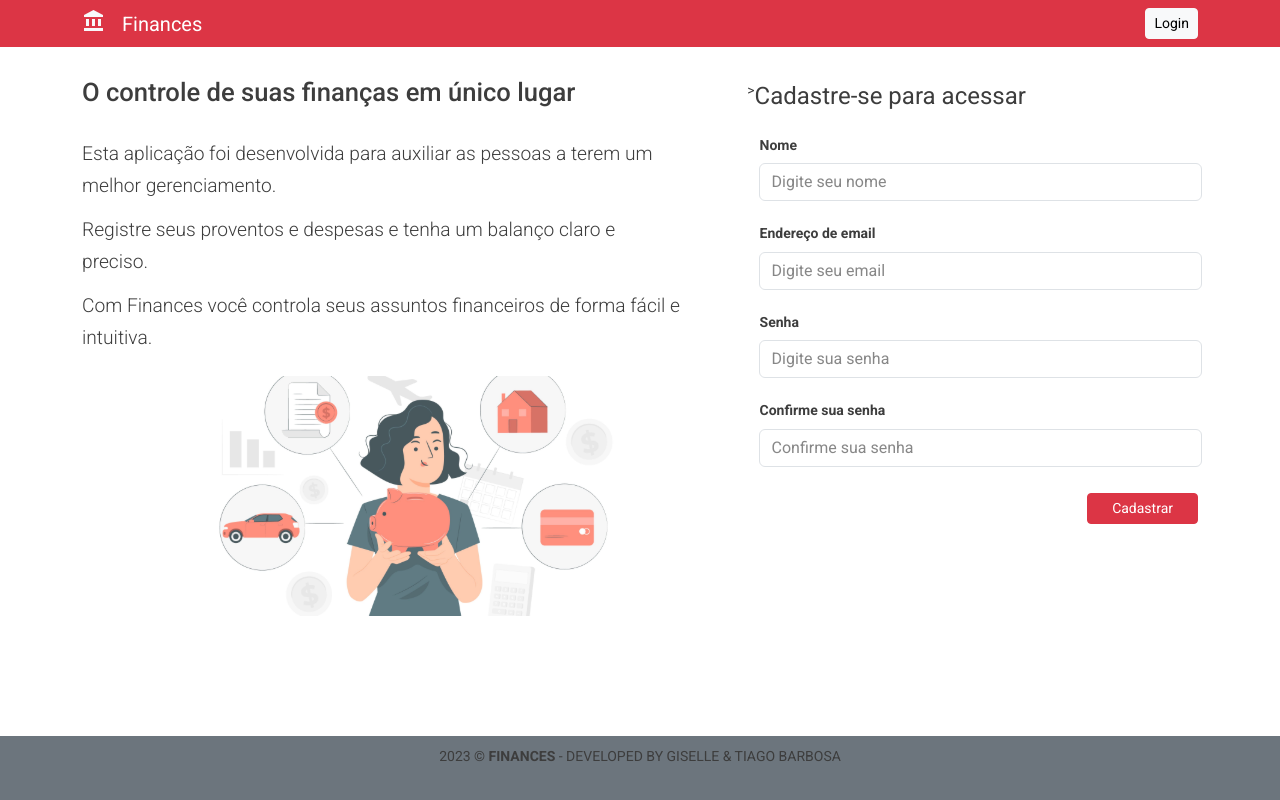
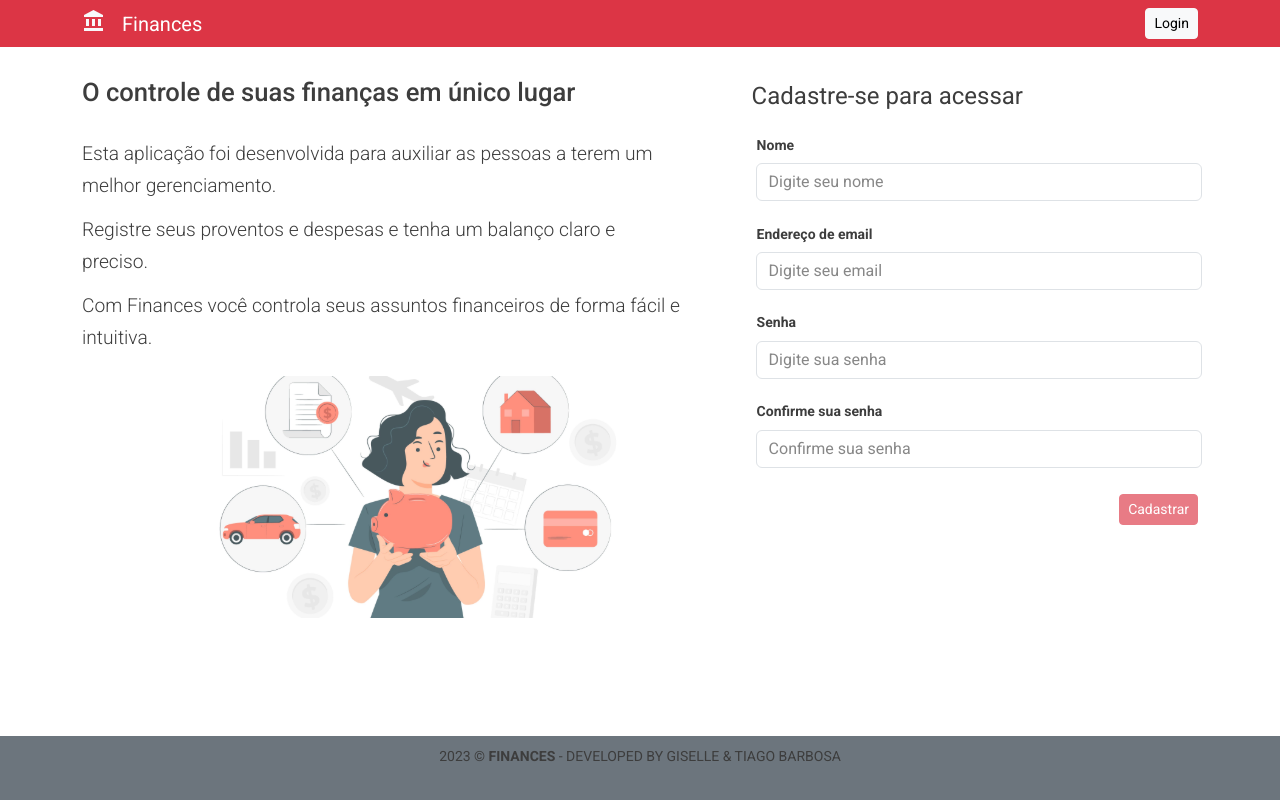
Before and after one commit to GiselleBarbosa/angular-app-finances, an Angular app: page /home in a window 1280 px wide. Built offline with nearby package versions, Linux system fonts and the light colour scheme.

Commit message:
setting validation form

```diff
--- a/src/app/components/pages/form-home/form-home.component.html
+++ b/src/app/components/pages/form-home/form-home.component.html
@@ -1,26 +1,27 @@
-
 <h1>Cadastre-se para acessar </h1>
 
-  <form class="form">
+<form class="form" [formGroup]="formulario" (ngSubmit)="onSubmit()">
   <div class="form-group">
     <label for="name"><strong>Nome</strong></label>
-      <input type="name" class="form-control m-1" id="name" placeholder="Digite seu nome">
+    <input type="name" class="form-control m-1" id="name" placeholder="Digite seu nome" formControlName="name" required>
   </div>
 
   <div class="form-group">
     <label for="email"><strong>Endereço de email</strong></label>
-      <input type="email" class="form-control m-1" placeholder="Digite seu email">
+    <input type="email" class="form-control m-1" placeholder="Digite seu email" formControlName="email">
   </div>
 
   <div class="form-group">
     <label for="password"><strong>Senha</strong></label>
-      <input type="password" class="form-control m-1"  placeholder="Digite sua senha">
+    <input type="password" class="form-control m-1" placeholder="Digite sua senha" formControlName="password">
   </div>
 
   <div class="form-group">
     <label for="password"><strong>Confirme sua senha</strong></label>
-      <input type="password" class="form-control m-1 mb-3" id="confirm-password" placeholder="Confirme sua senha">
+    <input type="password" class="form-control m-1 mb-3" id="passwordConfirm" placeholder="Confirme sua senha"
+      formControlName="passwordConfirm">
   </div>
 
-    <button type="submit" class="btn btn-danger btn-lg float-lg-end mt-1 btn-sm w-25">Cadastrar</button>
+  <button  type="submit" [disabled]="!formulario.valid"
+    class="btn btn-danger btn-lg float-lg-end mt-1 btn-sm">Cadastrar</button>
 </form>
--- a/src/app/components/pages/form-home/form-home.component.ts
+++ b/src/app/components/pages/form-home/form-home.component.ts
@@ -1,4 +1,5 @@
 import { Component, OnInit } from '@angular/core';
+import { FormControl, FormGroup, Validators } from '@angular/forms';
 
 @Component({
   selector: 'app-form-home',
@@ -7,9 +8,32 @@ import { Component, OnInit } from '@angular/core';
 })
 export class FormHomeComponent implements OnInit {
 
+  formulario = new FormGroup({
+    name: new FormControl('', [Validators.required, Validators.min(3)]),
+    email: new FormControl('', [Validators.required, Validators.email]),
+    password: new FormControl('', [Validators.required, Validators.minLength(6)]),
+    passwordConfirm: new FormControl('', [Validators.required, Validators.minLength(6)]),
+  });
+
   constructor() { }
 
   ngOnInit(): void {
   }
 
+  catchInputValues() {
+    let name = this.formulario.controls.name.value;
+    let email = this.formulario.controls.email.value;
+    let password = this.formulario.controls.password.value;
+    let passwordConfirm = this.formulario.controls.passwordConfirm.value;
+  }
+
+  onSubmit() {
+    if (this.formulario.valid) {
+      console.log(this.formulario.value);
+      console.log("ENVIADO COM SUCESSO");
+    }
+    else {
+      console.log("formulario INVALIDO");
+    }
+  }
 }
--- a/src/app/components/pages/home/home.component.html
+++ b/src/app/components/pages/home/home.component.html
@@ -10,7 +10,7 @@
           <img src="../../../../assets/img/image1.svg" alt="image author: Designed by stories / Freepik"></a>
       </div>
     </div>
-<!-- formulario-->>
+<!-- formulario-->
     <div class="right">
       <app-form-home></app-form-home>
     </div>
```
Lines whose indentation alone changed are shown as unchanged.
